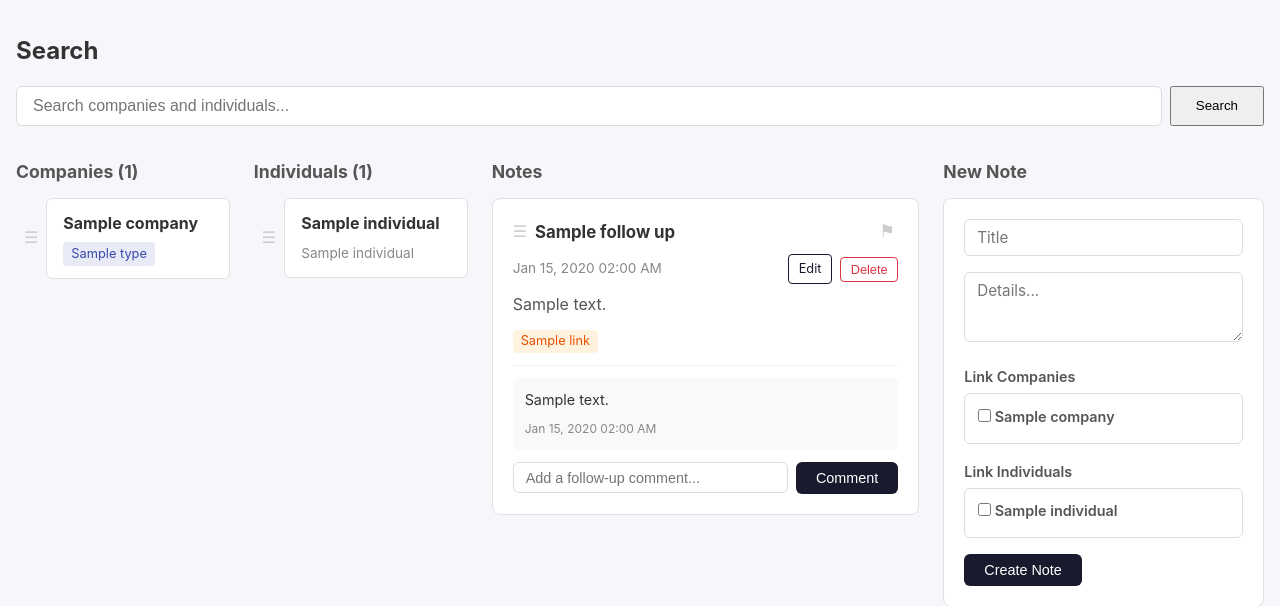
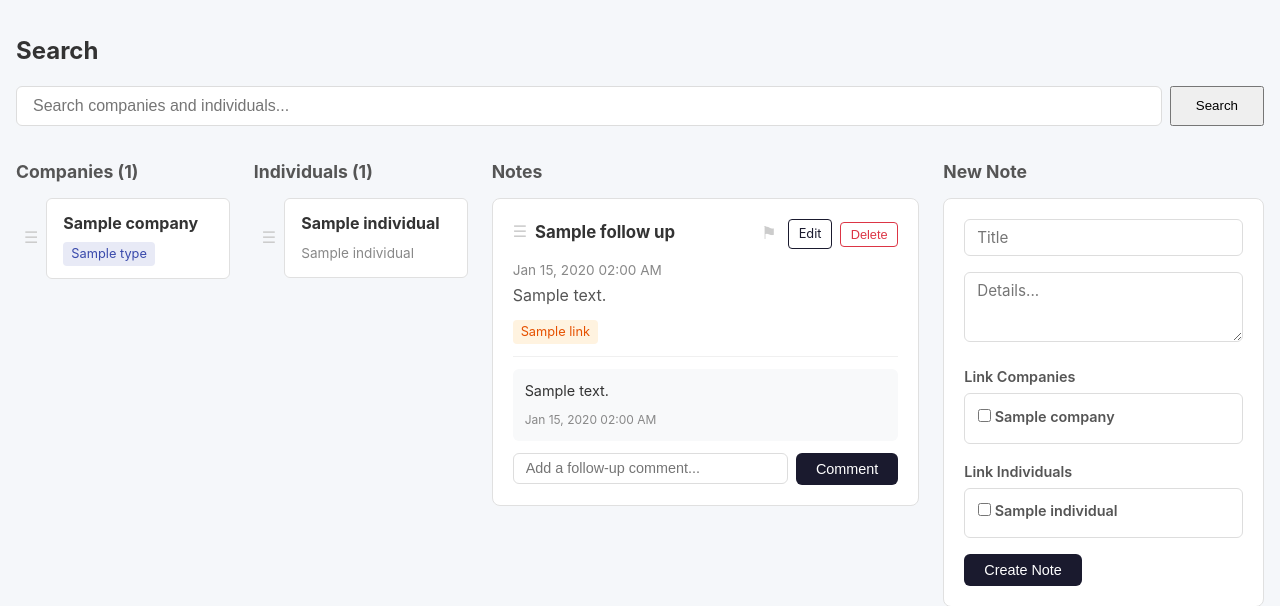
Before and after one commit to jeremymanne/mini-crm, a Flask app: template templates/index.html in a window 1280 px wide. Shown: the part 56-662 px from the top of the page. Run offline with Flask 3, Linux system fonts and the light colour scheme; the template is opened without the code that fills it: most values are stand-ins (such as "Sample title", 1, 10 or a date in 2020); some libraries are stand-ins or nearby versions.

Commit message:
Move flag, edit, delete buttons to top right next to title

```diff
--- a/templates/index.html
+++ b/templates/index.html
@@ -63,13 +63,10 @@
                 <div class="follow-up-header">
                     <span class="drag-handle">&#x2630;</span>
                     <h3>{{ item.follow_up.title }}</h3>
-                    <form method="post" action="{{ url_for('toggle_priority', id=item.follow_up.id) }}" class="inline-form">
-                        <button type="submit" class="btn-flag{% if item.follow_up.priority %} flagged{% endif %}" title="Toggle priority">&#9873;</button>
-                    </form>
-                </div>
-                <div class="follow-up-meta-row">
-                    <span class="meta">{{ item.follow_up.created_at|datefmt }}</span>
                     <div class="follow-up-actions">
+                        <form method="post" action="{{ url_for('toggle_priority', id=item.follow_up.id) }}" class="inline-form">
+                            <button type="submit" class="btn-flag{% if item.follow_up.priority %} flagged{% endif %}" title="Toggle priority">&#9873;</button>
+                        </form>
                         <a href="{{ url_for('edit_follow_up', id=item.follow_up.id) }}" class="btn-small">Edit</a>
                         <form method="post" action="{{ url_for('delete_follow_up', id=item.follow_up.id) }}" class="inline-form"
                               onsubmit="return confirm('Delete this follow-up?')">
@@ -77,6 +74,7 @@
                         </form>
                     </div>
                 </div>
+                <span class="meta">{{ item.follow_up.created_at|datefmt }}</span>
                 {% if item.follow_up.body %}
                 <p class="follow-up-body">{{ item.follow_up.body }}</p>
                 {% endif %}
```
